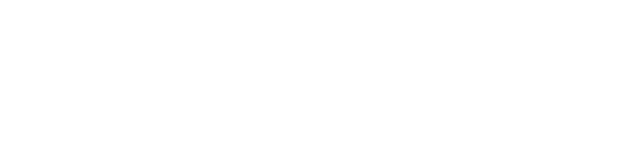
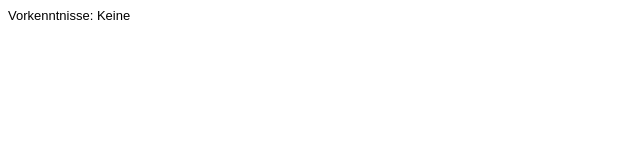
Before and after one commit to HendrikLange/EIA.lange, a plain HTML site: page Steckbrief/steckbrief.htm in a window 1280 px wide. Shown: the whole page, without its empty margins (0-640 px from the left). Drawn offline with Linux system fonts and the light colour scheme.

Commit message:
Steckbrief

```diff
--- a/Steckbrief/steckbrief.htm
+++ b/Steckbrief/steckbrief.htm
@@ -12,6 +12,6 @@ body {
 </style>
 </head>
 <body>
-	<!-- Hier die Links zu den gelösten Aufgaben einstellen, aktuelle oben, alte stehen lassen! Format: Aufgabenbezeichnung, Datum -->
+	Vorkenntnisse: Keine
 </body>
 </html>
```
